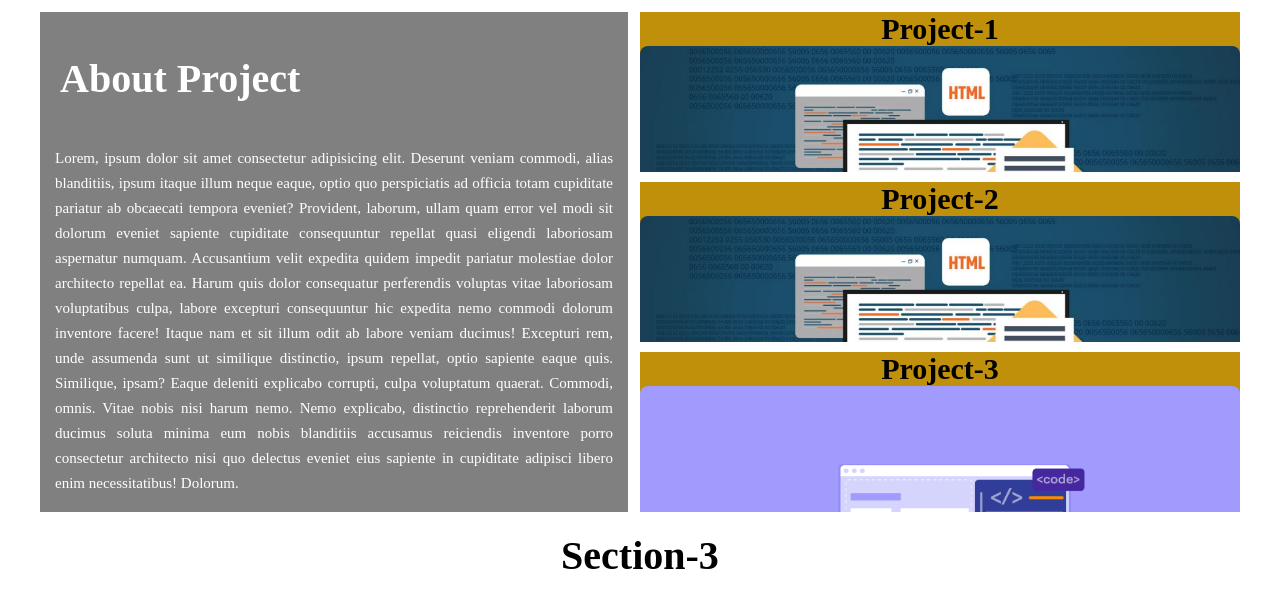
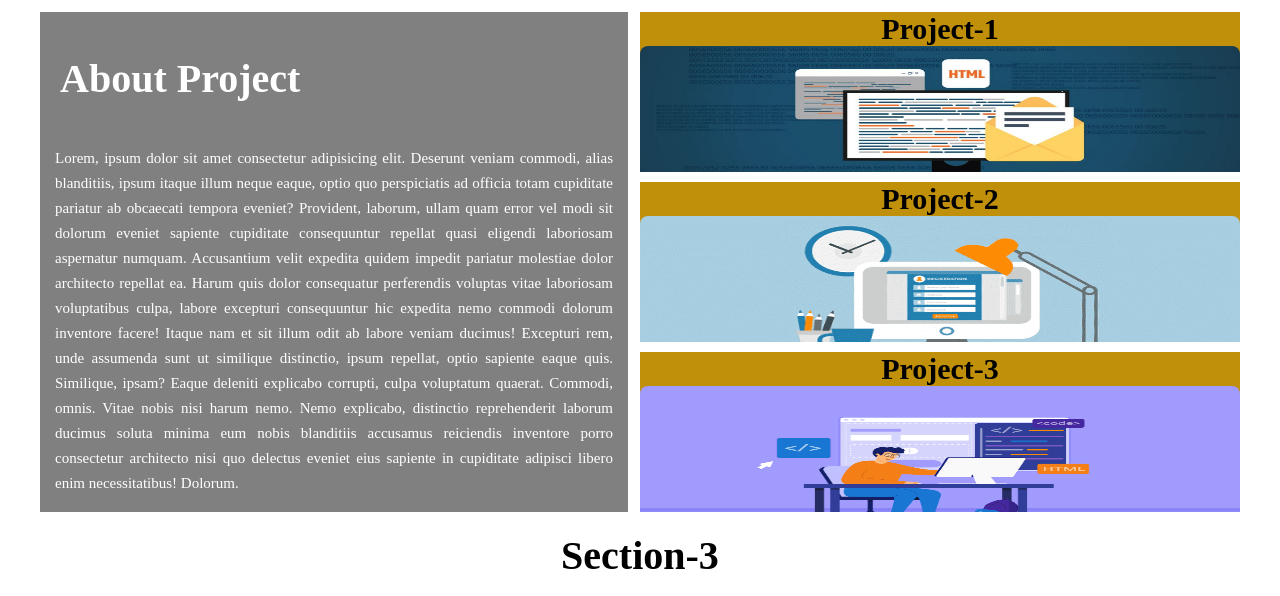
Before and after one commit to sapna2003/Website-With-Multimedia-Content, a plain HTML site: page index.html in a window 1280 px wide. Shown: the part 1248-1844 px from the top of the page. Drawn offline with Linux system fonts and the light colour scheme.

Commit message:
final commit

```diff
--- a/index.html
+++ b/index.html
@@ -40,13 +40,13 @@
             </div>
             <div id="aside">
                 <article class="arc">Project-1
-                    <img src="./images/HTML-1024x411 (1).jpg" alt="">
+                    <img src="./images/HTML-1024x411.jpg" alt="" width="100%" height="145px">
                 </article>
                 <article class="arc">Project-2
-                    <img src="./images/HTML-1024x411.jpg" alt="">
+                    <img src="./images/form.png" alt=""width="100%" height="145px">
                 </article>
                 <article class="arc">Project-3
-                    <img src="./images/HTML-forms-featured-01.png" alt="">
+                    <img src="./images/HTML-forms-featured-01.png" alt=""width="100%" height="145px">
                 </article>
             </div>
         </div>
```
Also changed, not shown: images/form.png (added).
